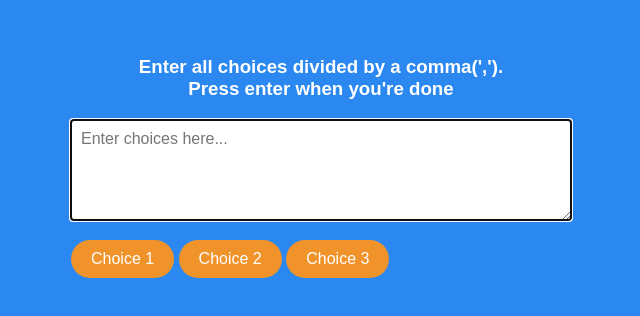
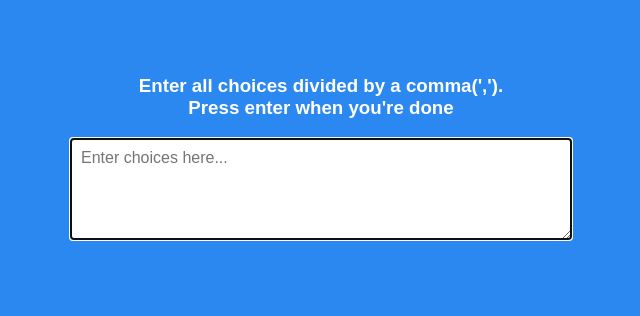
Before and after one commit to jecorrea-cloud/choice_picker, a plain HTML site: page index.html in a window 1280 px wide. Shown: the part 238-554 px from the top of the page, without its empty margins (319-959 px from the left). Drawn offline with Linux system fonts and the light colour scheme; a web font is replaced by a local one.

Commit message:
Got rid of static HTML

```diff
--- a/index.html
+++ b/index.html
@@ -13,10 +13,6 @@
         <textarea placeholder="Enter choices here..." id="textarea"></textarea>
 
         <div id="tags">
-            <span class="tag">Choice 1</span>
-            <span class="tag">Choice 2</span>
-            <span class="tag">Choice 3</span>
-
         </div>
     </div>
     <script src="script.js"></script>
--- a/script.js
+++ b/script.js
@@ -74,6 +74,6 @@ function highlightTag(tag) {
   tag.classList.add("highlight");
 }
 
-function unhighlightTag(tag) {
+function unHighlightTag(tag) {
   tag.classList.remove("highlight");
 }
```
